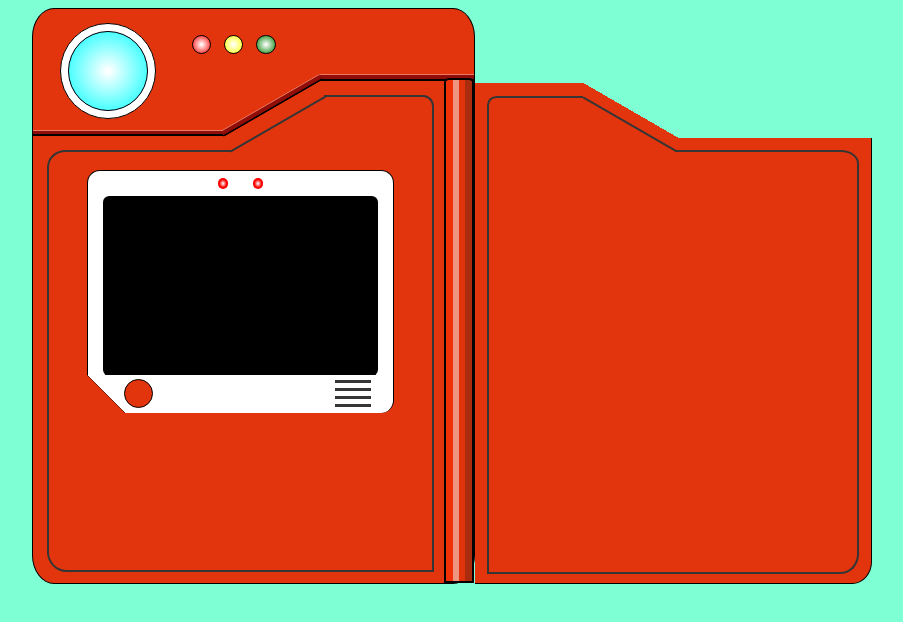
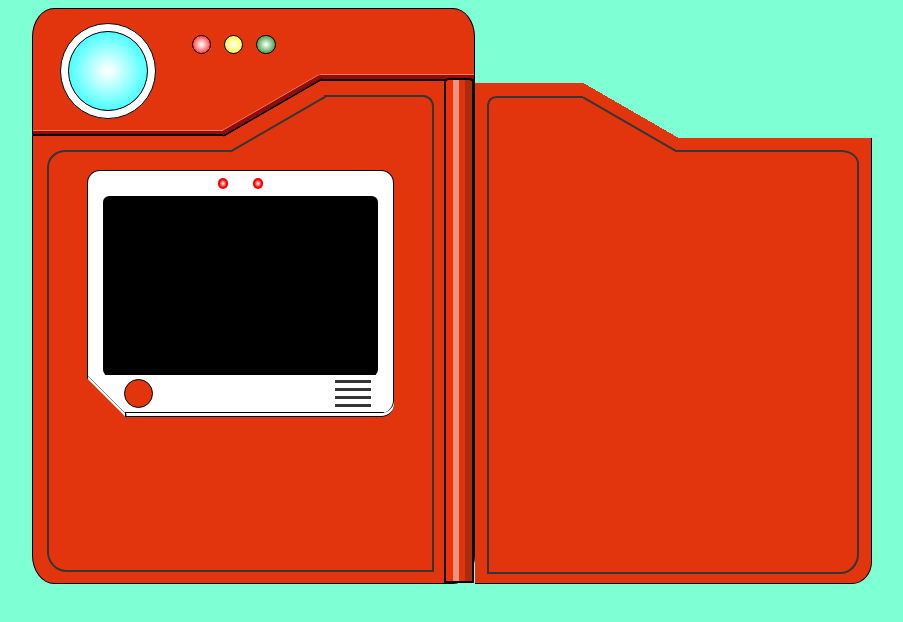
Before and after one commit to santi4o/Pokedex-LaunchX-FrontendMission-JS, a plain HTML site: page index.html in a window 1280 px wide. Shown: the whole page, without its empty margins (188-1091 px from the left). Drawn offline with Linux system fonts and the light colour scheme.

Commit message:
new display shadows

```diff
--- a/index.html
+++ b/index.html
@@ -54,6 +54,9 @@
                             <div></div>
                         </div>
                     </div>
+                    <div id="rectangle4"></div>
+                    <div id="rectangle5"></div>
+                    <div id="rectangle6"></div>
                 </div>
             </div>
 
--- a/style.css
+++ b/style.css
@@ -251,7 +251,7 @@ main {
 }
 
 #displayA {
-    position:static;
+    position: relative;
     width: 24vw;
     height: 16vw;
     margin: auto;
@@ -261,6 +261,7 @@ main {
     border-left: 1px solid black;
     border-top: 1px solid black;
     border-right: 1px solid black;
+    z-index: 2;
 }
 
 #displayB {
@@ -272,6 +273,41 @@ main {
     border-right: 1px solid black;
     display: flex;
     align-items: center;
+    z-index: 2;
+    position: relative;
+}
+
+#rectangle4 {
+    position: absolute;
+    z-index: 2;
+    border-top: 1px solid black;
+    width: 67.5%;
+    height: 1px;
+    background-color: rgba(255, 255, 255, 0);
+    border-bottom-right-radius: 1vw;
+    right: 12.5%;
+    top: 60.5%;
+}
+
+#rectangle5 {
+    position: absolute;
+    border-bottom: 1px solid black;
+    width: 70%;
+    height: 10vw;
+    background-color: white;
+    border-bottom-right-radius: 1vw;
+    right: 10%;
+    top: 29.8%;
+}
+
+#rectangle6 {
+    position: absolute;
+    background: linear-gradient(45deg, rgba(255, 255, 255, 0) 12%, black 13%, white 13%, white 80%, black 80%, rgba(255, 255, 255, 0) 83%);
+    width: 20%;
+    height: 0.25vw;
+    left: 5.5%;
+    top: 56.5%;
+    transform: rotate(45deg);
 }
 
 #displayC {
```
